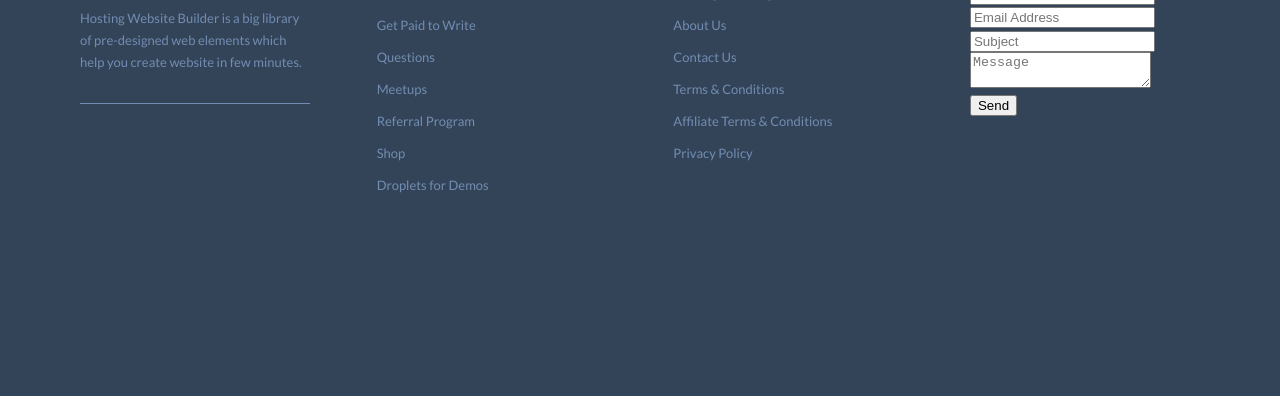
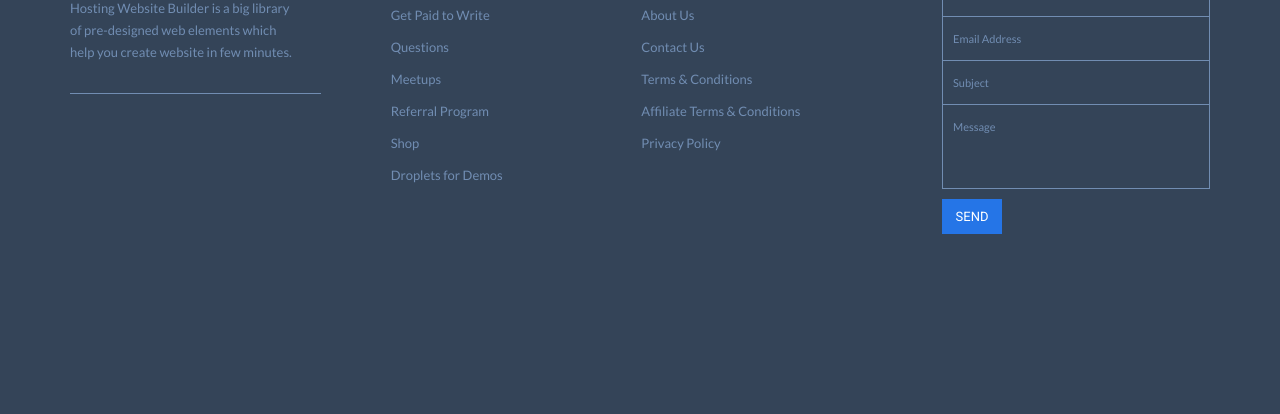
Before and after one commit to vsamura/Joomhost, a plain HTML site: page index.html in a window 1280 px wide. Shown: the part 2421-2835 px from the top of the page. Drawn offline with nearby package versions, Linux system fonts and the light colour scheme.

Commit message:
footer finish

```diff
--- a/css/style.css
+++ b/css/style.css
@@ -261,8 +261,13 @@ a{
   justify-content: space-between;
 }
 .footer-col {
-  width: 250px;
-  padding: 10px;
+  width: 270px;
+}
+.footer-col:first-child{
+  margin-right: 70px;
+}
+.footer-col:last-child{
+  margin-left: 50px;
 }
 .footer__logo {
   padding-bottom: 30px;
@@ -270,14 +275,13 @@ a{
 .footer__text {
   border-bottom: 1px solid #718db2;
   padding-bottom: 30px;
+  padding-right: 20px;
 }
 .footer__title {
   font-family: "Roboto", system-ui;
   font-size: 16px;
   color: #d0e4ff;
   padding-bottom: 30px;
-}
-.footer__list {
 }
 .footer__list li{
   list-style-type: none;
@@ -289,3 +293,41 @@ a{
 .footer__list li a:hover{
   color: #d0e4ff;
 }
+input,
+textarea{
+  font-family: "Lato", sans-serif;
+  font-size: 11px;
+  font-weight: 400;
+  color: #718db2;
+  padding: 15px 10px;
+  display: block;
+  background-color: #344458;
+  border: 1px solid #718db2;
+  border-bottom: none;
+  width: 268px;
+}
+textarea::placeholder,
+input::placeholder {
+  color: #718db2;
+}
+textarea{
+  border-bottom: 1px solid #718db2;
+  margin-bottom: 10px;
+  height: 85px;
+  resize: none;
+}
+button{
+  display: block;
+  width: 60px;
+  height: 35px;
+  font-family: "Roboto", system-ui;
+  font-size: 13px;
+  color: #fff;
+  background-color: #2575e7;
+  border: none;
+  text-transform: uppercase;
+}
+button:hover{
+  font-size: 14px;
+  border: 1px solid #fff;
+}
```
